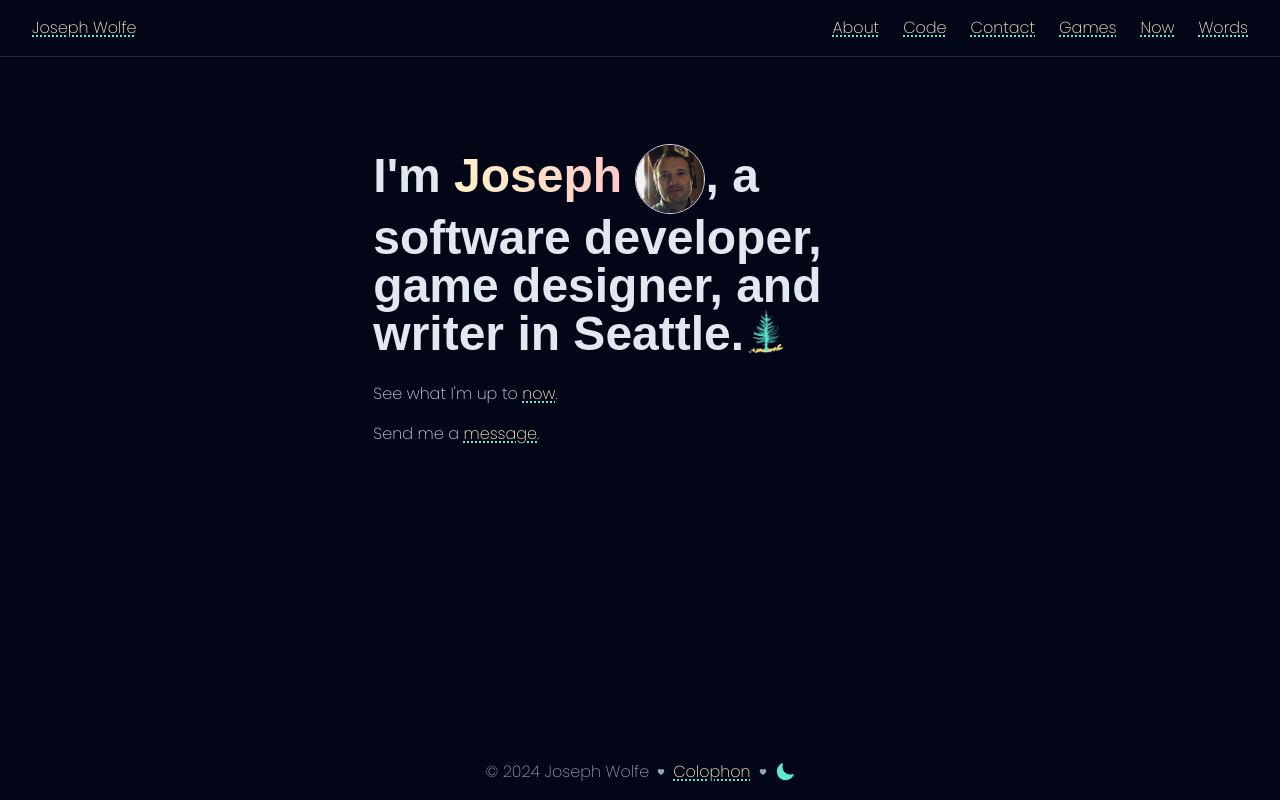
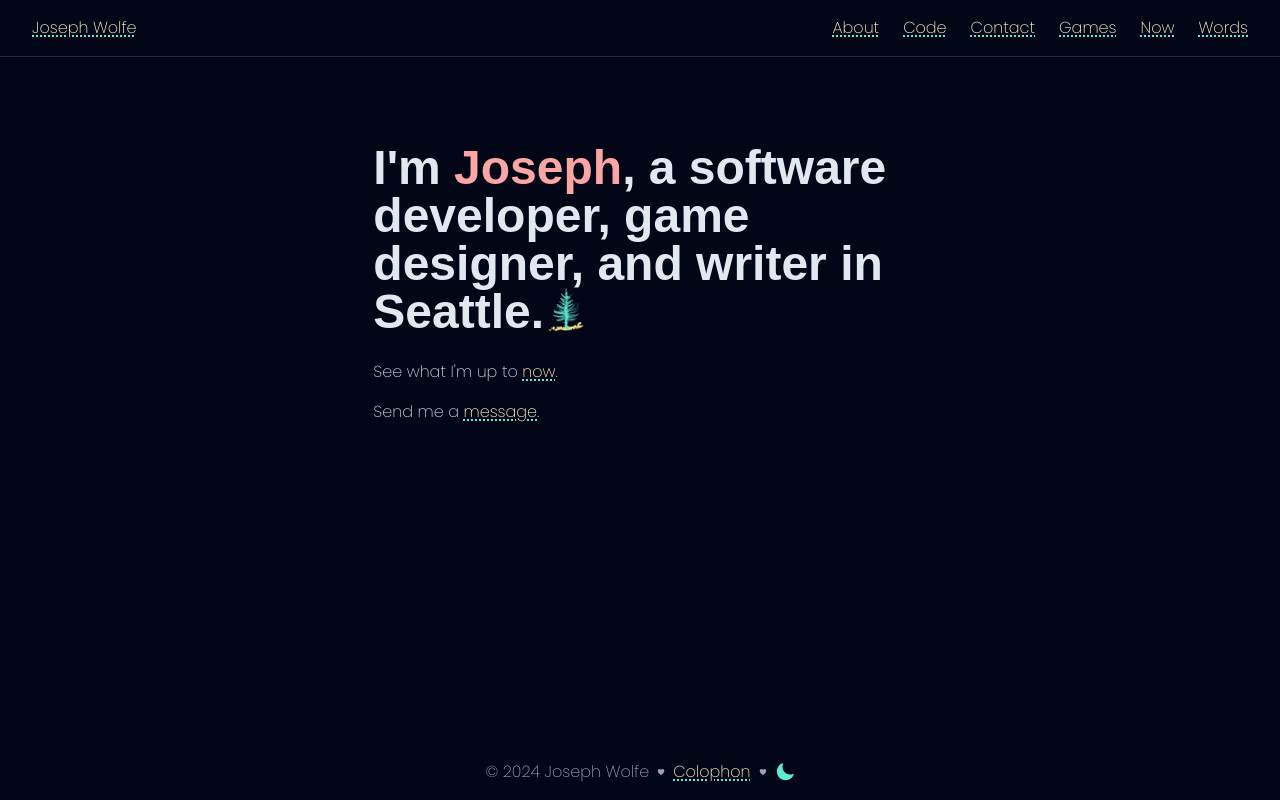
Before and after one commit to CharmedSatyr/personal-website, a Next.js app: page / in a window 1280 px wide. Built offline with nearby package versions, Linux system fonts and the light colour scheme; a web font is replaced by a local one.

Commit message:
Remove gradient from my name

```diff
--- a/app/page.mdx
+++ b/app/page.mdx
@@ -3,7 +3,7 @@ import TreeImage from "@/components/tree-image";
 
 <div className="p-4" />
 
-# I'm <span className="bg-gradient-to-r bg-clip-text text-transparent from-amber-500 to-teal-600 dark:from-amber-100 dark:to-red-200">Joseph</span> <Image priority alt="Joseph circle portrait" src="/static/images/joseph-glare.webp" height="70" width="70" className="rounded-full image inline" />, a software developer, game designer, and writer in Seattle.<TreeImage />
+# I'm <span className="text-red-300">Joseph</span>, a software developer, game designer, and writer in Seattle.<TreeImage />
 
 See what I'm up to [now](/now).
 
```
